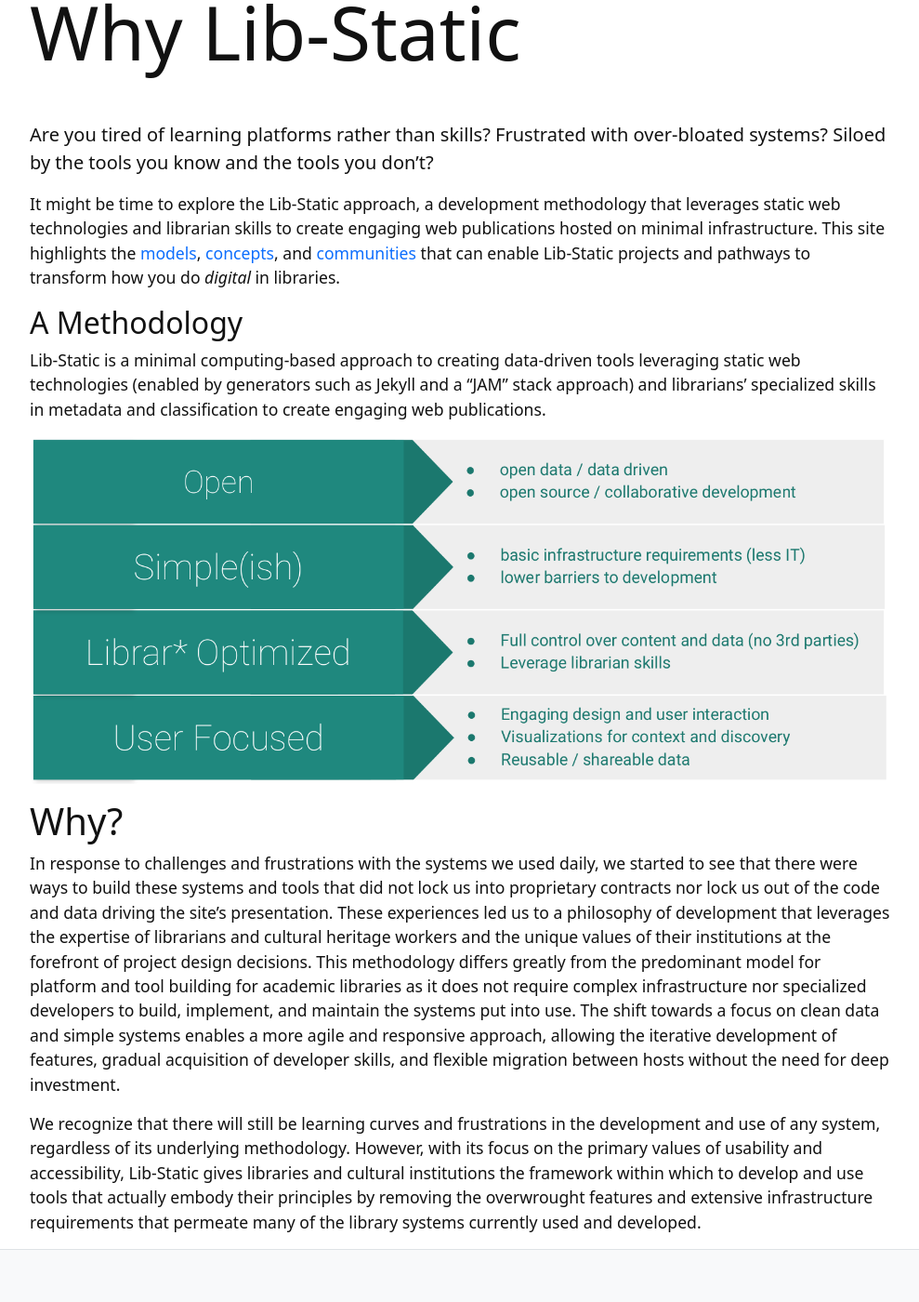
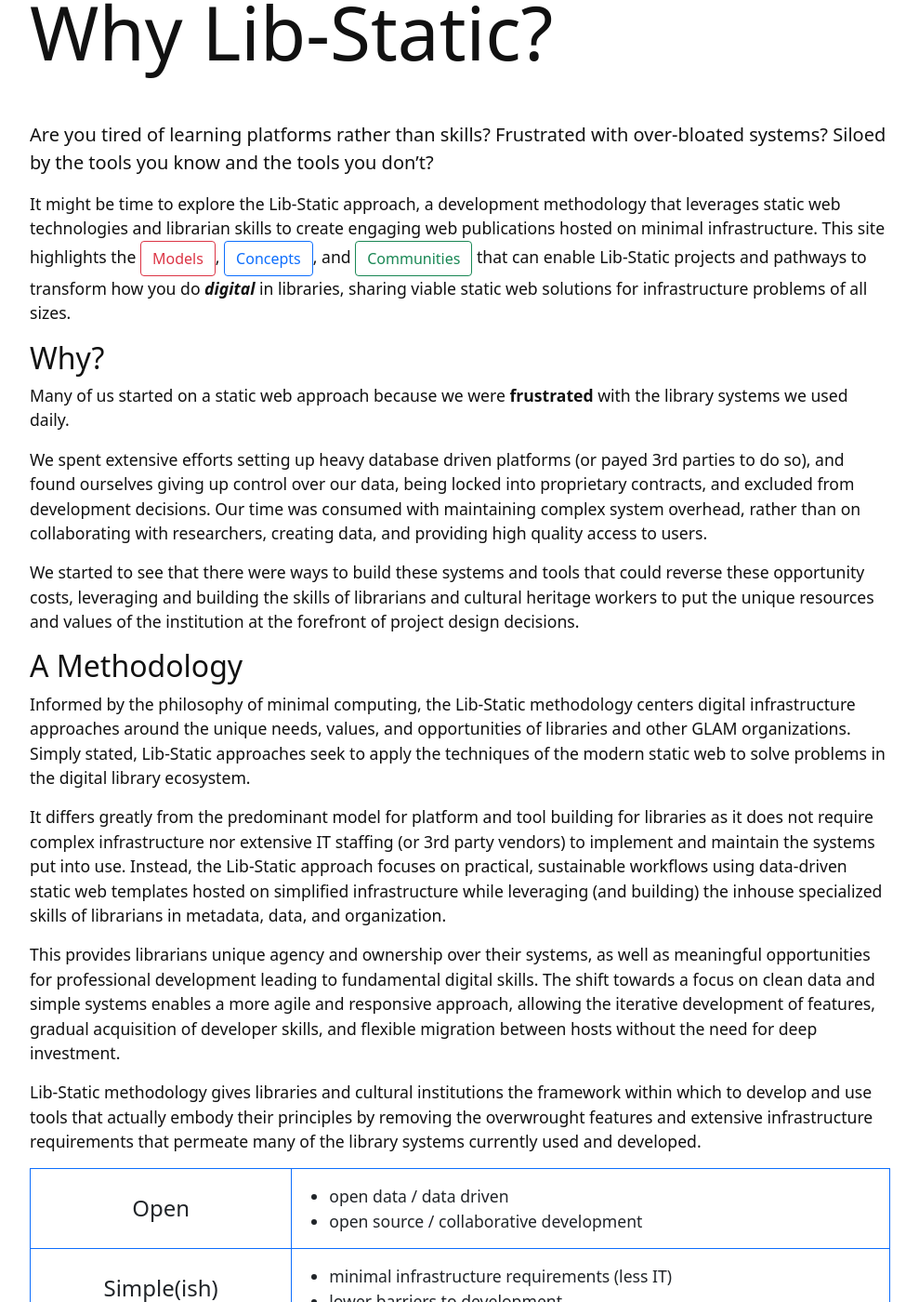
Before and after one commit to lib-static/lib-static.github.io, a Jekyll site: the page built from pages/about.md, in a window 1280 px wide and 1400 px high, scrolled down 270 px. Shown: the whole window at 93% size, without its empty margins (145-1134 px from the left). Built offline with Jekyll 4.4.1, drawn with Linux system fonts in a browser that asks for light colours; some of the changed text lies outside the part shown.

Commit message:
drafting why from a bunch of other old content

```diff
--- a/pages/about.md
+++ b/pages/about.md
@@ -1,29 +1,87 @@
 ---
-title: Why Lib-Static
+title: Why Lib-Static?
 nav: Why?
 nav_order: 1
 #section: Why?
 layout: page
 ---
 
-Are you tired of learning platforms rather than skills? Frustrated with over-bloated systems? Siloed by the tools you know and the tools you don't?
+Are you tired of learning platforms rather than skills?
+Frustrated with over-bloated systems?
+Siloed by the tools you know and the tools you don't?
 {:.lead}
 
 It might be time to explore the Lib-Static approach, a development methodology that leverages static web technologies and librarian skills to create engaging web publications hosted on minimal infrastructure.
-This site highlights the [models]({{ '/models/' | relative_url }}), [concepts]({{ '/concepts/' | relative_url }}), and [communities]({{ '/community/' | relative_url }}) that can enable Lib-Static projects and pathways to transform how you do *digital* in libraries.
+This site highlights the [Models]({{ '/models/' | relative_url }}){:.btn .btn-outline-danger}, [Concepts]({{ '/concepts/' | relative_url }}){:.btn .btn-outline-primary}, and [Communities]({{ '/community/' | relative_url }}){:.btn .btn-outline-success} that can enable Lib-Static projects and pathways to transform how you do **_digital_** in libraries, sharing viable static web solutions for infrastructure problems of all sizes.
+
+## Why?
+
+Many of us started on a static web approach because we were **frustrated** with the library systems we used daily.
+
+We spent extensive efforts setting up heavy database driven platforms (or payed 3rd parties to do so), and found ourselves giving up control over our data, being locked into proprietary contracts, and excluded from development decisions.
+Our time was consumed with maintaining complex system overhead, rather than on collaborating with researchers, creating data, and providing high quality access to users.
+
+We started to see that there were ways to build these systems and tools that could reverse these opportunity costs, leveraging and building the skills of librarians and cultural heritage workers to put the unique resources and values of the institution at the forefront of project design decisions.
 
 ## A Methodology
 
-Lib-Static is a minimal computing-based approach to creating data-driven tools leveraging static web technologies (enabled by generators such as Jekyll and a "JAM" stack approach) and librarians' specialized skills in metadata and classification to create engaging web publications.
+Informed by the philosophy of minimal computing, the Lib-Static methodology centers digital infrastructure approaches around the unique needs, values, and opportunities of libraries and other GLAM organizations.
+Simply stated, Lib-Static approaches seek to apply the techniques of the modern static web to solve problems in the digital library ecosystem.
 
-![Lib-Static Values](https://lib-static.github.io/images/lib-static-values.png){:.img-fluid}
+It differs greatly from the predominant model for platform and tool building for libraries as it does not require complex infrastructure nor extensive IT staffing (or 3rd party vendors) to implement and maintain the systems put into use.
+Instead, the Lib-Static approach focuses on practical, sustainable workflows using data-driven static web templates hosted on simplified infrastructure while leveraging (and building) the inhouse specialized skills of librarians in metadata, data, and organization.
 
-# Why?
-
-In response to challenges and frustrations with the systems we used daily, we started to see that there were ways to build these systems and tools that did not lock us into proprietary contracts nor lock us out of the code and data driving the site's presentation.
-These experiences led us to a philosophy of development that leverages the expertise of librarians and cultural heritage workers and the unique values of their institutions at the forefront of project design decisions.
-This methodology differs greatly from the predominant model for platform and tool building for academic libraries as it does not require complex infrastructure nor specialized developers to build, implement, and maintain the systems put into use.
+This provides librarians unique agency and ownership over their systems, as well as meaningful opportunities for professional development leading to fundamental digital skills.
 The shift towards a focus on clean data and simple systems enables a more agile and responsive approach, allowing the iterative development of features, gradual acquisition of developer skills, and flexible migration between hosts without the need for deep investment.
 
-We recognize that there will still be learning curves and frustrations in the development and use of any system, regardless of its underlying methodology.
-However, with its focus on the primary values of usability and accessibility, Lib-Static gives libraries and cultural institutions the framework within which to develop and use tools that actually embody their principles by removing the overwrought features and extensive infrastructure requirements that permeate many of the library systems currently used and developed.
+Lib-Static methodology gives libraries and cultural institutions the framework within which to develop and use tools that actually embody their principles by removing the overwrought features and extensive infrastructure requirements that permeate many of the library systems currently used and developed.
+
+<table class="table table-bordered align-middle border-primary">
+    <tr>
+        <td class="text-center h4">Open</td>
+        <td><ul class="my-2">
+            <li>open data / data driven</li>
+            <li>open source / collaborative development</li>
+        </ul></td>
+    </tr>
+    <tr>
+        <td class="text-center h4">Simple(ish)</td>
+        <td><ul class="my-2">
+            <li>minimal infrastructure requirements (less IT)</li>
+            <li>lower barriers to development</li>
+        </ul></td>
+    </tr>
+    <tr>
+        <td class="text-center h4">Librar* Optimized</td>
+        <td><ul class="my-2">
+            <li>full control over content and data (no 3rd parties)</li>
+            <li>leverage / build librarian skills</li>
+            <li>preservation ready</li>
+        </ul></td>
+    </tr>
+    <tr>
+        <td class="text-center h4">User Focused</td>
+        <td><ul class="my-2">
+            <li>simple standards based HTML = useability, accessibility</li>
+            <li>engaging design and user interaction</li>
+            <li>visualizations for context and discovery</li>
+        </ul></td>
+    </tr>
+</table>
+
+## Static Web Opportunities
+
+Since around 2015 static site generators and the "JAM Stack" approach have exploded in the web development landscape--utilizing simplified markup, plain text data files, and web APIs to create complete websites without the need for complex server-side software, databases, or content management systems.
+Rather than a relying on server-side processing to generate a dynamic page on the fly for each user request, static web tools "pre-render" every page into HTML, CSS, and JS files that can be delivered directly to users with high performance, efficiency, and security from the most basic web servers or services.
+The modern static web approach provides high performance for users, minimal infrastructure requirements for IT, and lower barriers for developers.
+
+The simplified infrastructure and development environment of static web approaches are uniquely suited to enable:
+
+- Periods of focused development and collaboration, followed by much longer periods minimal maintenance.
+- Project work focusing on creating data independent of platform, which simplifies the initial infrastructure decision points and overhead while ensuring preservation and migration ready content.
+- Rapid design and data iterations--building projects in smaller steps allows data to be published faster, getting feedback earlier with less initial investment required and the opportunity for phases of progressive enhancement.
+- A focus on modular components, templates, and recipes that encourage learning investment on one project leading to efficiencies on another, building complementary work that powers further research and learning.
+- Public documentation and sharing, making investment more reusable while creating artifacts of learning alongside research and publications.
+
+We recognize that there will be learning curves and frustrations in the development and use of any system, regardless of its underlying methodology.
+Lib-Static acknowledges that all digital projects require investment in learning and seeks to maximize the local impact and value of learning during the process, while establishing technical solutions and social workflows that more closely match the structure of library work cycles and needs.
```
